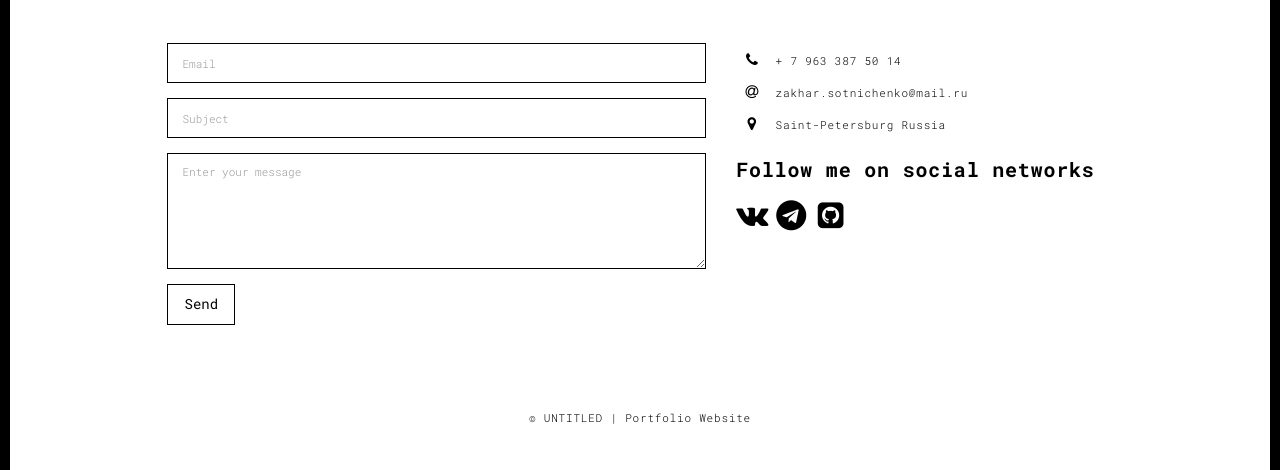
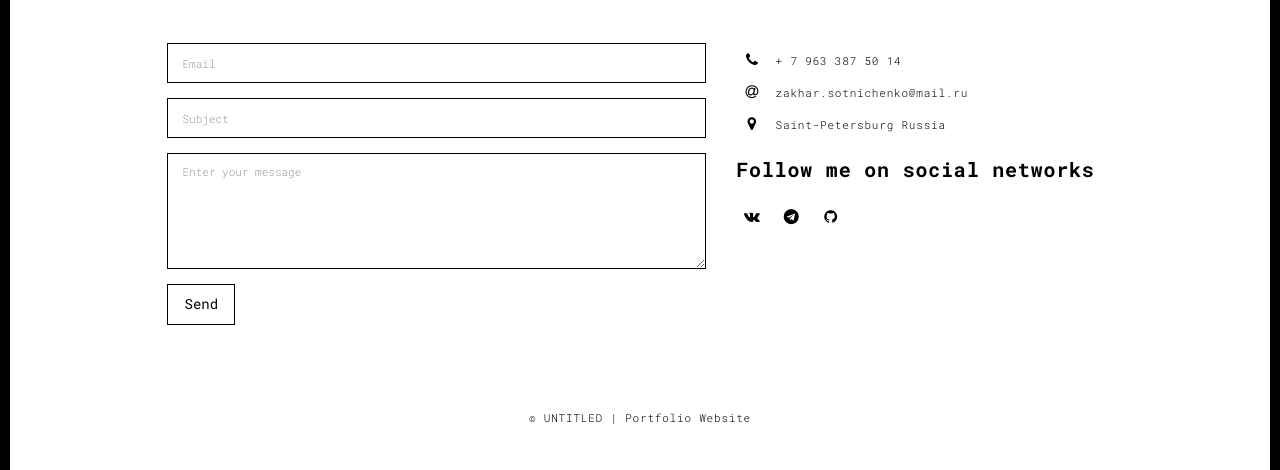
Before and after one commit to JinkoSiz/portfo, a Flask app: page /contact.html in a window 1280 px wide. Shown: the part 159-629 px from the top of the page. Run offline with Flask 2, Linux system fonts and the light colour scheme; some libraries are stand-ins or nearby versions.

Commit message:
ICONS AGAIN

```diff
--- a/templates/contact.html
+++ b/templates/contact.html
@@ -96,13 +96,13 @@
                       </ul>
                       <h3>Follow me on social networks</h3>
                       <a href="https://vk.com/zahar101101" title="" class="fa-icon">
-                        <i class="fa fa-vk fa-2x"></i>
+                        <i class="fa fa-vk"></i>
                       </a>
                       <a href="https://t.me/Quonix" title="" class="fa-icon">
-                        <i class="fa fa-telegram fa-2x"></i>
+                        <i class="fa fa-telegram"></i>
                       </a>
                       <a href="https://github.com/JinkoSiz" title="" class="fa-icon">
-                        <i class="fa fa-github-square fa-2x"></i>
+                        <i class="fa fa-github"></i>
                       </a>
 
                     </div>
```
